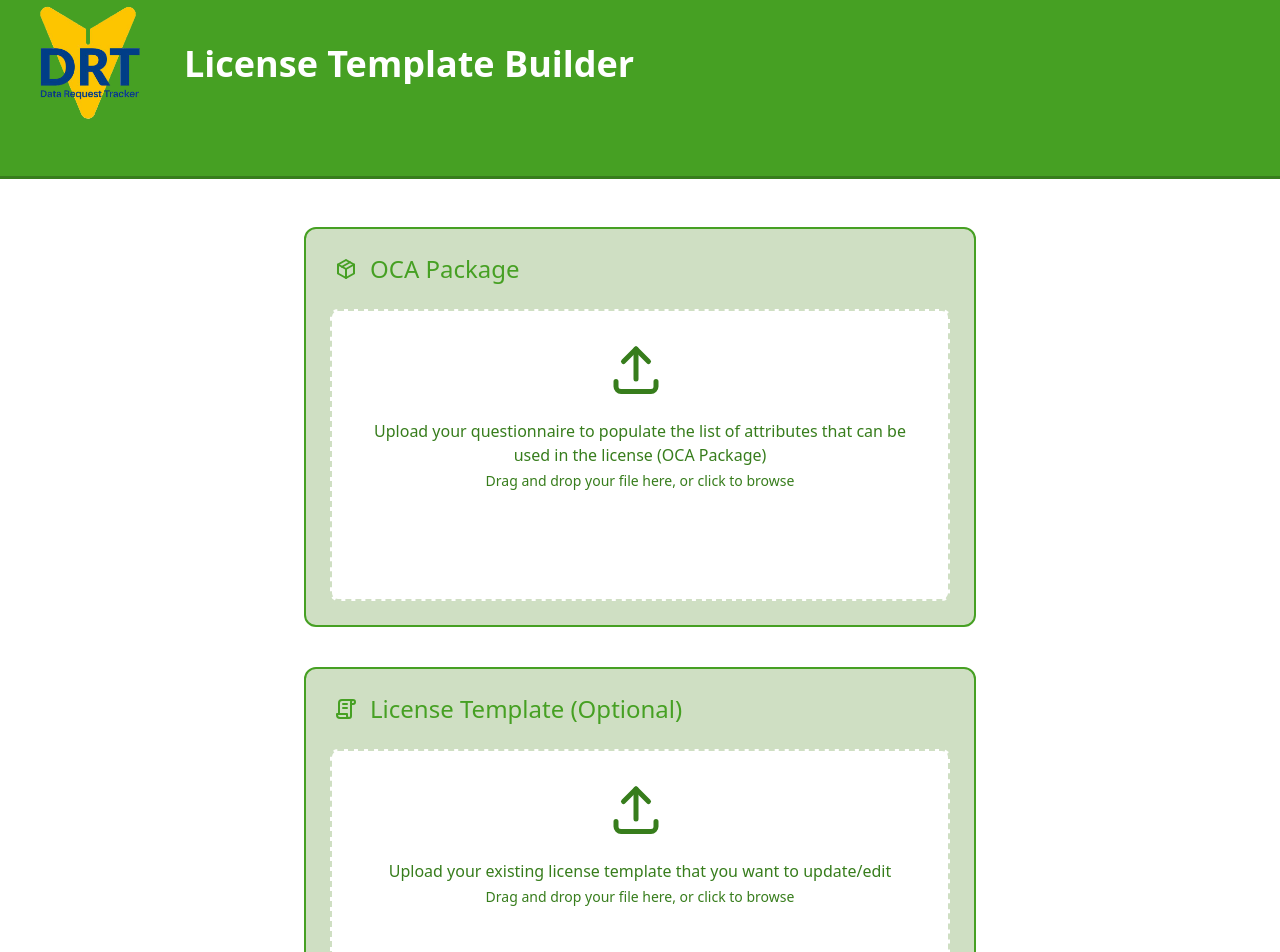
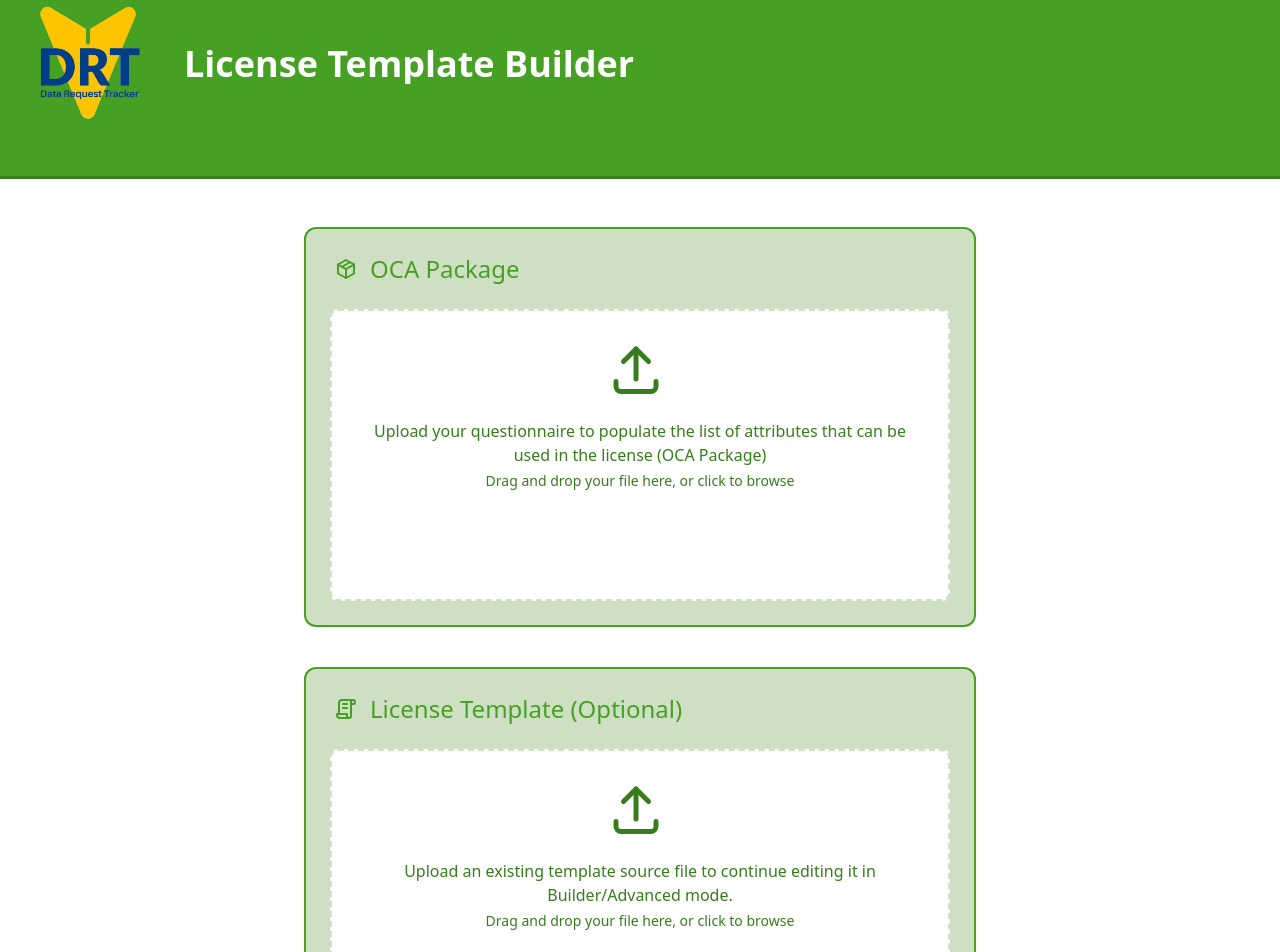
Before and after one commit to ClimateSmartAgCollab/license-writer, a React (Vite) app: page / in a window 1280 px wide. Shown: the top 952 px of the page. Built offline with nearby package versions, Linux system fonts and the light colour scheme.

Commit message:
Update FileUpload accept

```diff
--- a/src/features/template/TemplateFileUpload.tsx
+++ b/src/features/template/TemplateFileUpload.tsx
@@ -1,16 +1,11 @@
-import { useState } from "react";
 import FileUpload from "@/components/common/FileUpload";
 import { TbLicense, TbUpload } from "react-icons/tb";
 
 function TemplateFileUpload() {
-  const [file, setFile] = useState<File | null>(null);
-
   const handleFileSelect = (selectedFile: File | null) => {
-    setFile(selectedFile);
-    // Add your template-specific file processing logic here
+    // TODO: In the next step, parse raw template text and dispatch to template store.
     if (selectedFile) {
       console.log("Template file selected:", selectedFile.name);
-      // Process the template file (e.g., parse, validate, etc.)
     }
   };
 
@@ -19,9 +14,9 @@ function TemplateFileUpload() {
       title="License Template (Optional)"
       icon={<TbLicense />}
       uploadIcon={<TbUpload />}
-      description="Upload your existing license template that you want to update/edit"
+      description="Upload an existing template source file to continue editing it in Builder/Advanced mode."
       onFileSelect={handleFileSelect}
-      accept=".json,.template"
+      accept=".txt,.md,.template,.jinja,.j2"
     />
   );
 }
```
